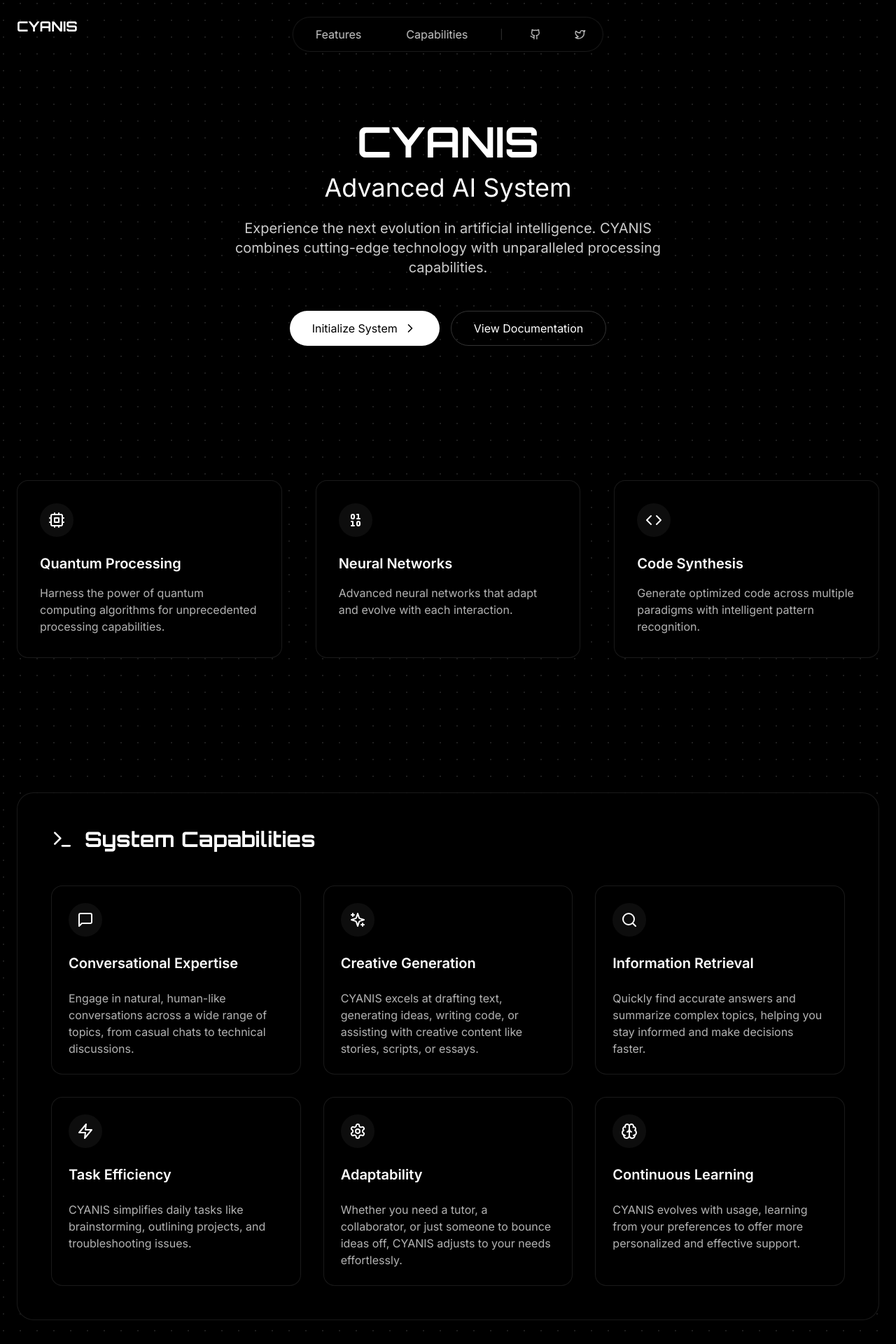
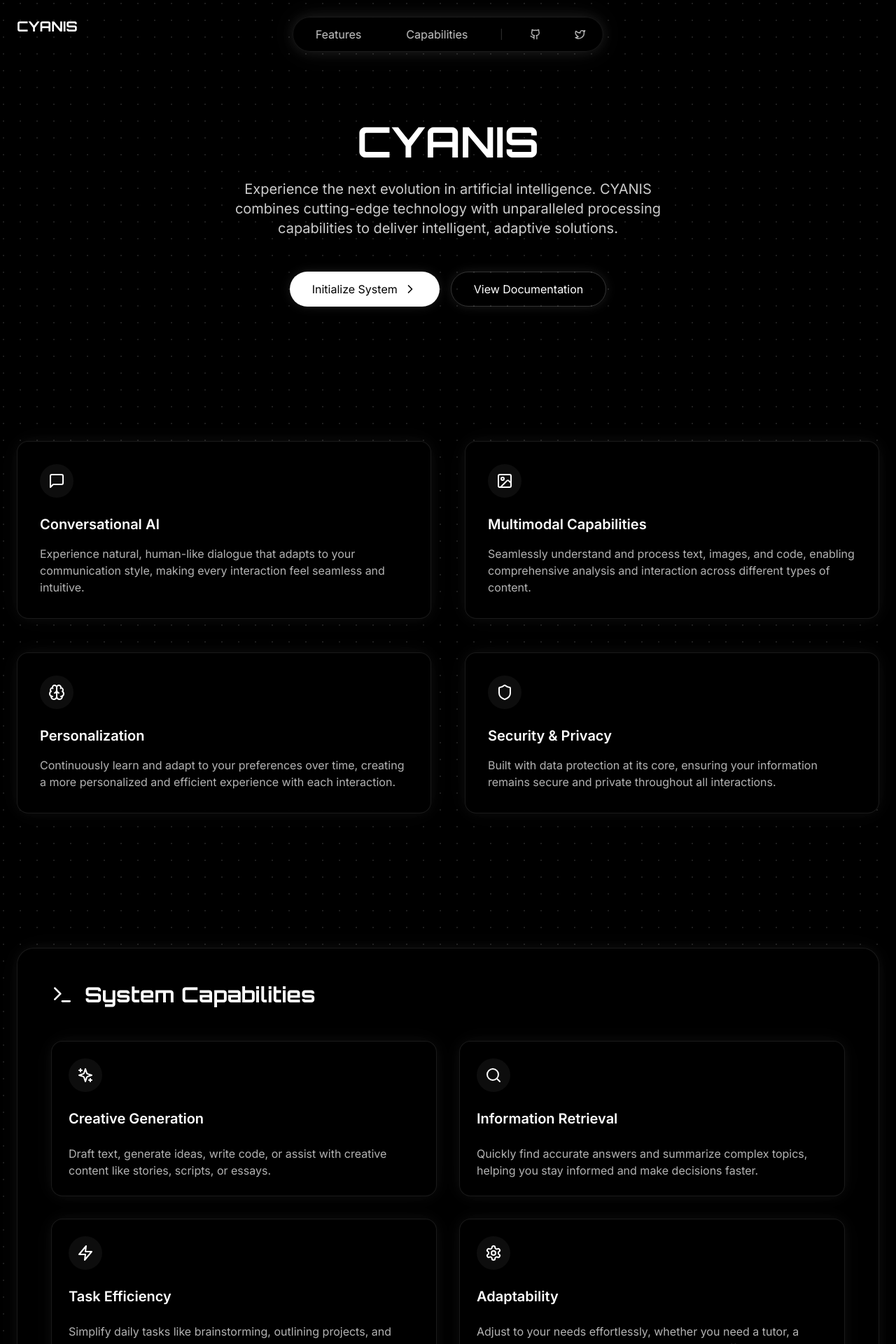
Before and after one commit to Cyanisxyz/Cyanis, a React (Vite) app: page / in a window 1280 px wide. Shown: the top 1920 px of the page at 70% size. Built offline with nearby package versions, Linux system fonts and the light colour scheme.

Commit message:
Update frontend

```diff
--- a/src/App.tsx
+++ b/src/App.tsx
@@ -1,5 +1,5 @@
 import React from 'react';
-import { Cpu, Binary, Code, Terminal, ChevronRight, Github, Twitter, MessageSquare, Sparkles, Search, Zap, Settings, Brain } from 'lucide-react';
+import { MessageSquare, Image, Brain, Shield, Terminal, ChevronRight, Github, Twitter, Sparkles, Search, Zap, Settings } from 'lucide-react';
 
 function App() {
   return (
@@ -11,7 +11,7 @@ function App() {
       {/* Content Container */}
       <div className="relative z-10">
         {/* Floating Header */}
-        <div className="fixed top-6 left-1/2 -translate-x-1/2 bg-black/80 border border-white/10 rounded-full backdrop-blur-sm py-2 px-4 z-50">
+        <div className="fixed top-6 left-1/2 -translate-x-1/2 bg-black/80 border border-white/10 rounded-full backdrop-blur-sm py-2 px-4 z-50 header-glow">
           <div className="flex items-center space-x-8">
             <a href="#features" className="text-white/80 hover:text-white transition-colors px-4">Features</a>
             <a href="#capabilities" className="text-white/80 hover:text-white transition-colors px-4">Capabilities</a>
@@ -35,17 +35,16 @@ function App() {
         <header className="container mx-auto px-6 py-24 text-center">
           <h1 className="text-6xl font-orbitron font-bold mb-6">
             CYANIS
-            <span className="block text-4xl mt-4 font-sans font-normal">Advanced AI System</span>
           </h1>
           <p className="text-xl mb-12 max-w-2xl mx-auto text-white/80">
-            Experience the next evolution in artificial intelligence. CYANIS combines cutting-edge technology with unparalleled processing capabilities.
+            Experience the next evolution in artificial intelligence. CYANIS combines cutting-edge technology with unparalleled processing capabilities to deliver intelligent, adaptive solutions.
           </p>
           <div className="flex justify-center space-x-4">
-            <button className="bg-white text-black px-8 py-3 rounded-full flex items-center space-x-2 transition-all hover:bg-white/80">
+            <button className="bg-white text-black px-8 py-3 rounded-full flex items-center space-x-2 transition-all hover:bg-white/80 button-glow">
               <span>Initialize System</span>
               <ChevronRight className="w-5 h-5" />
             </button>
-            <button className="border border-white/20 hover:border-white/40 px-8 py-3 rounded-full transition-colors">
+            <button className="border border-white/20 hover:border-white/40 px-8 py-3 rounded-full transition-colors button-glow">
               View Documentation
             </button>
           </div>
@@ -53,32 +52,41 @@ function App() {
 
         {/* Features Section */}
         <section id="features" className="container mx-auto px-6 py-24">
-          <div className="grid grid-cols-1 md:grid-cols-3 gap-12">
-            <div className="bg-black/80 p-8 rounded-2xl border border-white/10 shadow-lg backdrop-blur-sm">
+          <div className="grid grid-cols-1 md:grid-cols-2 gap-12">
+            <div className="bg-black/80 p-8 rounded-2xl border border-white/10 backdrop-blur-sm card-glow">
               <div className="bg-white/5 w-12 h-12 rounded-full flex items-center justify-center mb-6">
-                <Cpu className="w-6 h-6" />
+                <MessageSquare className="w-6 h-6" />
               </div>
-              <h3 className="text-xl font-semibold mb-4">Quantum Processing</h3>
+              <h3 className="text-xl font-semibold mb-4">Conversational AI</h3>
               <p className="text-white/70">
-                Harness the power of quantum computing algorithms for unprecedented processing capabilities.
+                Experience natural, human-like dialogue that adapts to your communication style, making every interaction feel seamless and intuitive.
               </p>
             </div>
-            <div className="bg-black/80 p-8 rounded-2xl border border-white/10 shadow-lg backdrop-blur-sm">
+            <div className="bg-black/80 p-8 rounded-2xl border border-white/10 backdrop-blur-sm card-glow">
               <div className="bg-white/5 w-12 h-12 rounded-full flex items-center justify-center mb-6">
-                <Binary className="w-6 h-6" />
+                <Image className="w-6 h-6" />
               </div>
-              <h3 className="text-xl font-semibold mb-4">Neural Networks</h3>
+              <h3 className="text-xl font-semibold mb-4">Multimodal Capabilities</h3>
               <p className="text-white/70">
-                Advanced neural networks that adapt and evolve with each interaction.
+                Seamlessly understand and process text, images, and code, enabling comprehensive analysis and interaction across different types of content.
               </p>
             </div>
-            <div className="bg-black/80 p-8 rounded-2xl border border-white/10 shadow-lg backdrop-blur-sm">
+            <div className="bg-black/80 p-8 rounded-2xl border border-white/10 backdrop-blur-sm card-glow">
               <div className="bg-white/5 w-12 h-12 rounded-full flex items-center justify-center mb-6">
-                <Code className="w-6 h-6" />
+                <Brain className="w-6 h-6" />
               </div>
-              <h3 className="text-xl font-semibold mb-4">Code Synthesis</h3>
+              <h3 className="text-xl font-semibold mb-4">Personalization</h3>
               <p className="text-white/70">
-                Generate optimized code across multiple paradigms with intelligent pattern recognition.
+                Continuously learn and adapt to your preferences over time, creating a more personalized and efficient experience with each interaction.
+              </p>
+            </div>
+            <div className="bg-black/80 p-8 rounded-2xl border border-white/10 backdrop-blur-sm card-glow">
+              <div className="bg-white/5 w-12 h-12 rounded-full flex items-center justify-center mb-6">
+                <Shield className="w-6 h-6" />
+              </div>
+              <h3 className="text-xl font-semibold mb-4">Security & Privacy</h3>
+              <p className="text-white/70">
+                Built with data protection at its core, ensuring your information remains secure and private throughout all interactions.
               </p>
             </div>
           </div>
@@ -86,31 +94,22 @@ function App() {
 
         {/* Capabilities Section */}
         <section id="capabilities" className="container mx-auto px-6 py-24">
-          <div className="bg-black/80 rounded-3xl border border-white/10 p-12 shadow-lg backdrop-blur-sm">
+          <div className="bg-black/80 rounded-3xl border border-white/10 p-12 backdrop-blur-sm card-glow">
             <div className="flex items-center space-x-4 mb-12">
               <Terminal className="w-8 h-8" />
               <h2 className="text-3xl font-orbitron font-bold">System Capabilities</h2>
             </div>
-            <div className="grid grid-cols-1 md:grid-cols-2 lg:grid-cols-3 gap-8">
-              <div className="space-y-6 p-6 bg-black/80 rounded-2xl border border-white/10 backdrop-blur-sm">
-                <div className="bg-white/5 w-12 h-12 rounded-full flex items-center justify-center">
-                  <MessageSquare className="w-6 h-6" />
-                </div>
-                <h3 className="text-xl font-semibold">Conversational Expertise</h3>
-                <p className="text-white/70">
-                  Engage in natural, human-like conversations across a wide range of topics, from casual chats to technical discussions.
-                </p>
-              </div>
-              <div className="space-y-6 p-6 bg-black/80 rounded-2xl border border-white/10 backdrop-blur-sm">
+            <div className="grid grid-cols-1 md:grid-cols-2 gap-8">
+              <div className="space-y-6 p-6 bg-black/80 rounded-2xl border border-white/10 backdrop-blur-sm card-glow">
                 <div className="bg-white/5 w-12 h-12 rounded-full flex items-center justify-center">
                   <Sparkles className="w-6 h-6" />
                 </div>
                 <h3 className="text-xl font-semibold">Creative Generation</h3>
                 <p className="text-white/70">
-                  CYANIS excels at drafting text, generating ideas, writing code, or assisting with creative content like stories, scripts, or essays.
+                  Draft text, generate ideas, write code, or assist with creative content like stories, scripts, or essays.
                 </p>
               </div>
-              <div className="space-y-6 p-6 bg-black/80 rounded-2xl border border-white/10 backdrop-blur-sm">
+              <div className="space-y-6 p-6 bg-black/80 rounded-2xl border border-white/10 backdrop-blur-sm card-glow">
                 <div className="bg-white/5 w-12 h-12 rounded-full flex items-center justify-center">
                   <Search className="w-6 h-6" />
                 </div>
@@ -119,31 +118,22 @@ function App() {
                   Quickly find accurate answers and summarize complex topics, helping you stay informed and make decisions faster.
                 </p>
               </div>
-              <div className="space-y-6 p-6 bg-black/80 rounded-2xl border border-white/10 backdrop-blur-sm">
+              <div className="space-y-6 p-6 bg-black/80 rounded-2xl border border-white/10 backdrop-blur-sm card-glow">
                 <div className="bg-white/5 w-12 h-12 rounded-full flex items-center justify-center">
                   <Zap className="w-6 h-6" />
                 </div>
                 <h3 className="text-xl font-semibold">Task Efficiency</h3>
                 <p className="text-white/70">
-                  CYANIS simplifies daily tasks like brainstorming, outlining projects, and troubleshooting issues.
+                  Simplify daily tasks like brainstorming, outlining projects, and troubleshooting issues.
                 </p>
               </div>
-              <div className="space-y-6 p-6 bg-black/80 rounded-2xl border border-white/10 backdrop-blur-sm">
+              <div className="space-y-6 p-6 bg-black/80 rounded-2xl border border-white/10 backdrop-blur-sm card-glow">
                 <div className="bg-white/5 w-12 h-12 rounded-full flex items-center justify-center">
                   <Settings className="w-6 h-6" />
                 </div>
                 <h3 className="text-xl font-semibold">Adaptability</h3>
                 <p className="text-white/70">
-                  Whether you need a tutor, a collaborator, or just someone to bounce ideas off, CYANIS adjusts to your needs effortlessly.
-                </p>
-              </div>
-              <div className="space-y-6 p-6 bg-black/80 rounded-2xl border border-white/10 backdrop-blur-sm">
-                <div className="bg-white/5 w-12 h-12 rounded-full flex items-center justify-center">
-                  <Brain className="w-6 h-6" />
-                </div>
-                <h3 className="text-xl font-semibold">Continuous Learning</h3>
-                <p className="text-white/70">
-                  CYANIS evolves with usage, learning from your preferences to offer more personalized and effective support.
+                  Adjust to your needs effortlessly, whether you need a tutor, a collaborator, or just someone to bounce ideas off.
                 </p>
               </div>
             </div>
--- a/src/index.css
+++ b/src/index.css
@@ -13,3 +13,29 @@
 .animate-grid {
   animation: grid 20s linear infinite;
 }
+
+.header-glow {
+  box-shadow: 0 0 20px rgba(255, 255, 255, 0.1),
+              0 0 40px rgba(255, 255, 255, 0.05);
+}
+
+.button-glow {
+  box-shadow: 0 0 15px rgba(255, 255, 255, 0.1);
+  transition: all 0.3s ease;
+}
+
+.button-glow:hover {
+  box-shadow: 0 0 20px rgba(255, 255, 255, 0.2),
+              0 0 40px rgba(255, 255, 255, 0.1);
+}
+
+.card-glow {
+  box-shadow: 0 0 20px rgba(255, 255, 255, 0.05),
+              0 0 40px rgba(255, 255, 255, 0.025);
+  transition: all 0.3s ease;
+}
+
+.card-glow:hover {
+  box-shadow: 0 0 25px rgba(255, 255, 255, 0.08),
+              0 0 50px rgba(255, 255, 255, 0.04);
+}
```
